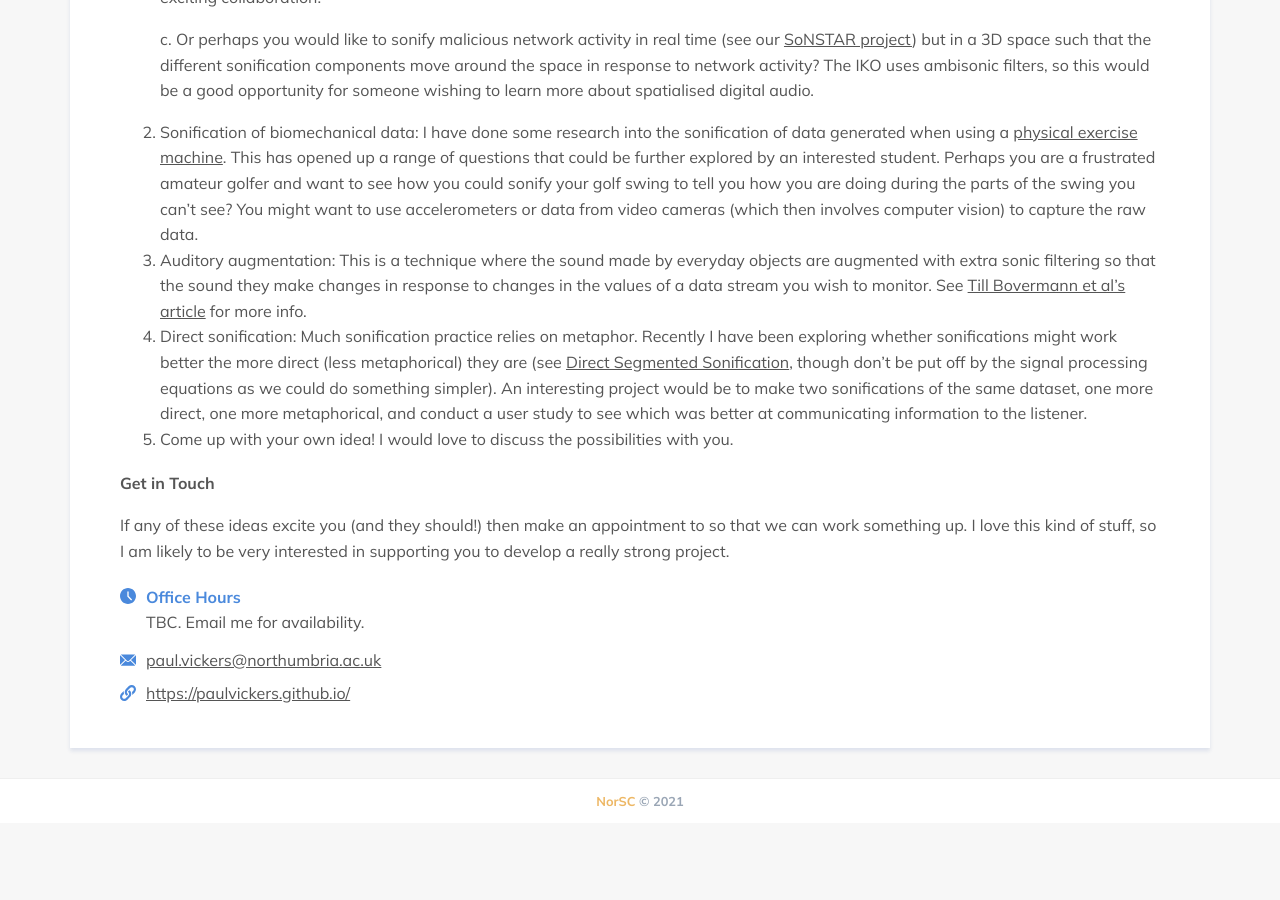
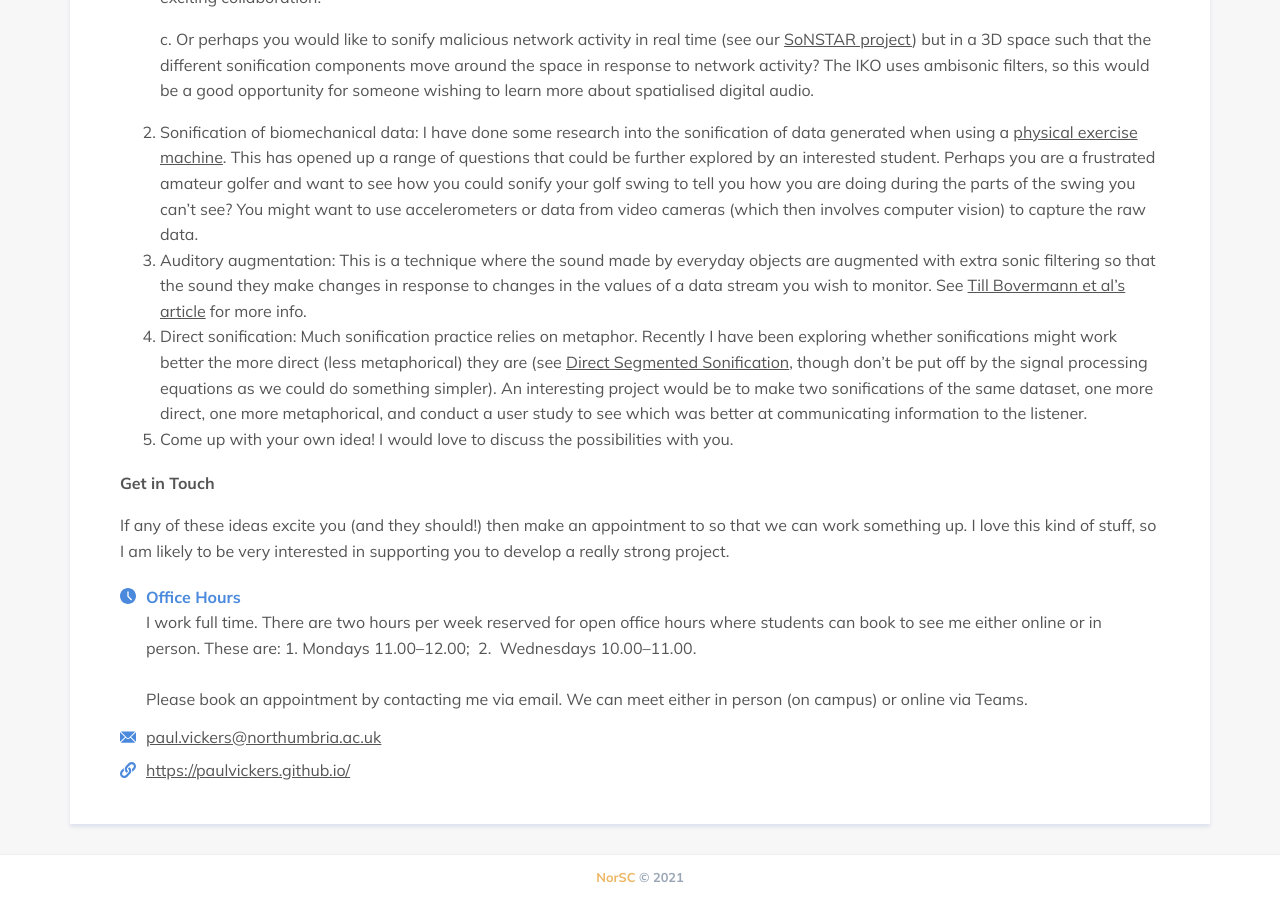
Before and after one commit to NorSC/supervisor-search, a Jekyll site: the page built from _supervisors/paul-vickers.md, in a window 1280 px wide and 900 px high, scrolled down 970 px. Built offline with Jekyll 4.4.1, drawn with Linux system fonts in a browser that asks for light colours; a script that is not in the unit is left out; before the commit the page ends 1793 px from its top, so only the background shows below that.

Commit message:
Update Supervisors “paul-vickers”

```diff
--- a/_supervisors/paul-vickers.md
+++ b/_supervisors/paul-vickers.md
@@ -6,7 +6,13 @@ available_msc: true
 available_phd: true
 email: paul.vickers@northumbria.ac.uk
 website: https://paulvickers.github.io/
-office_hours: "TBC. Email me for availability. "
+office_hours: >-
+  I work full time. There are two hours per week reserved for open office hours
+  where students can book to see me either online or in person. These are: 1.
+  Mondays 11.00–12.00;  2.  Wednesdays 10.00–11.00.
+
+
+  Please book an appointment by contacting me via email. We can meet either in person (on campus) or online via Teams.
 research_group: Northumbria Social Computing
 research_themes:
   - Sonification and Auditory Display
```
